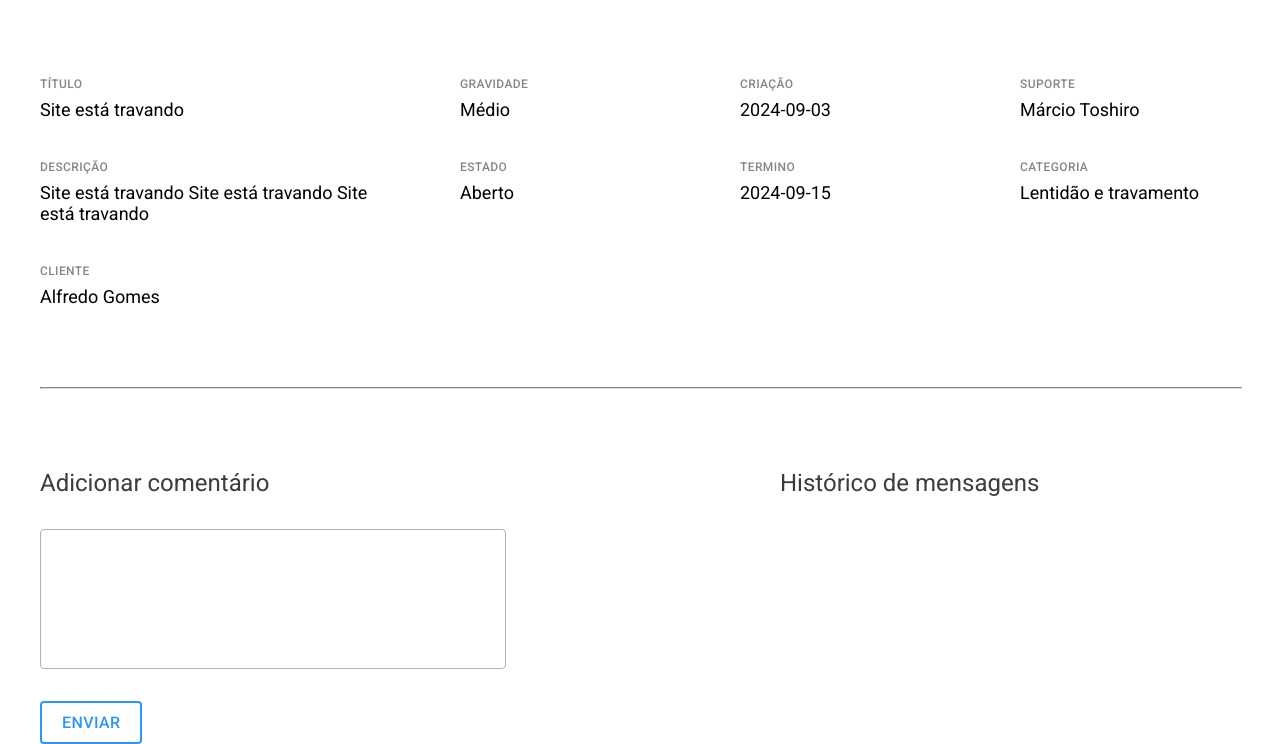
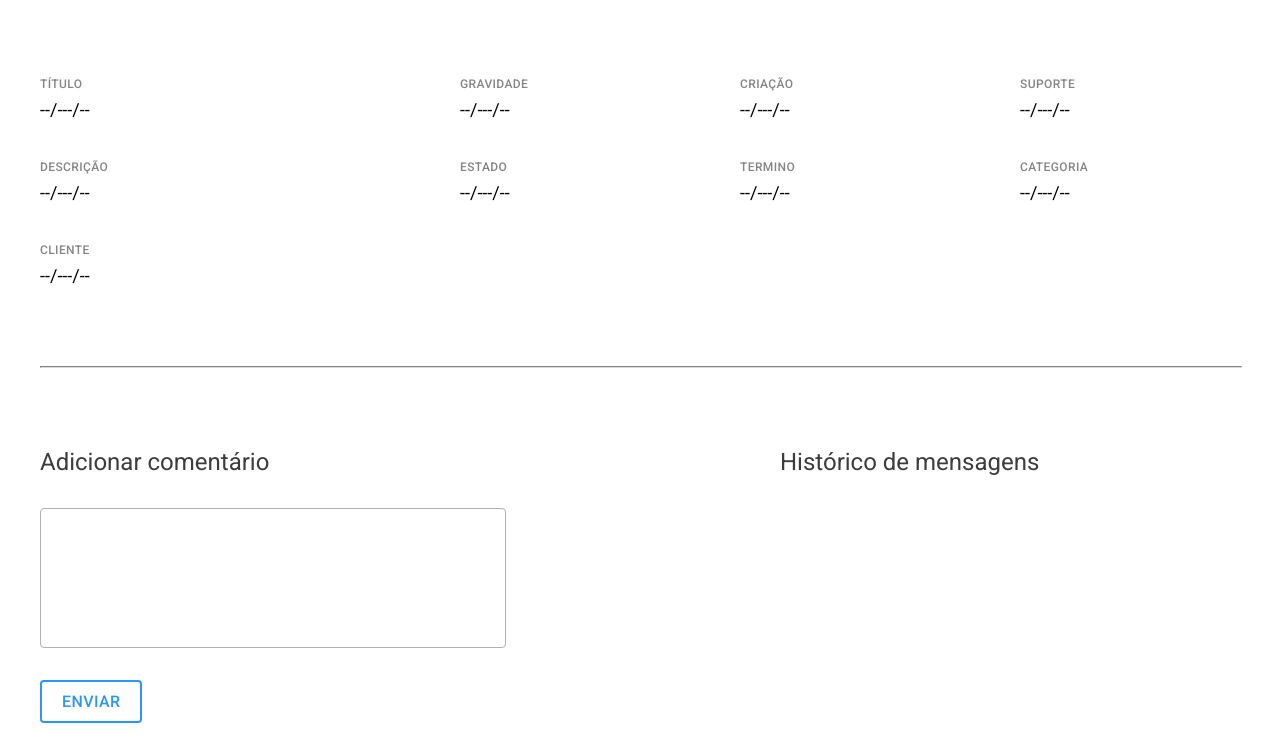
Before and after one commit to silashiuga/Sistema-Help-Desk, a plain HTML site: page src/pages/clientTicketPanel.html in a window 1280 px wide. Shown: the part 229-973 px from the top of the page. After the commit the page ends 952 px from the top, so only its background shows below. Drawn offline with Linux system fonts and the light colour scheme; no server answers; sample sign-in values are in the browser's storage.

Commit message:
adicionado modificações no painel

```diff
--- a/src/pages/clientTicketPanel.html
+++ b/src/pages/clientTicketPanel.html
@@ -28,7 +28,7 @@
     <section class="container">
       <section class="container-title">
         <div>
-          <h1 class="title-page">Chamado 01</h1>
+          <h1 class="title-page">Chamado --</h1>
         </div>
         <div class="container-btn-close">
           <button class="btn-close">FECHAR CHAMADO</button>
@@ -38,49 +38,49 @@
       <section class="container-info">
         <div class="container-title-ticket">
           <p class="title">TÍTULO</p>
-          <p class="title-ticket info">Site está travando</p>
+          <p class="title-ticket info">--/---/--</p>
         </div>
 
         <div class="container-severity">
           <p class="title">GRAVIDADE</p>
-          <p class="severity-ticket info">Médio</p>
+          <p class="severity-ticket info">--/---/--</p>
         </div>
 
         <div class="container-date-created">
           <p class="title">CRIAÇÃO</p>
-          <p class="date-created-ticket info">2024-09-03</p>
+          <p class="date-created-ticket info">--/---/--</p>
         </div>
 
         <div class="container-support">
           <p class="title">SUPORTE</p>
-          <p class="support-ticket info">Márcio Toshiro</p>
+          <p class="support-ticket info">--/---/--</p>
         </div>
 
         <div class="container-description">
           <p class="title">DESCRIÇÃO</p>
-          <p class="description-ticket info">Site está travando Site está travando Site está travando </p>
+          <p class="description-ticket info">--/---/--</p>
         </div>
 
 
         <div class="container-situation">
           <p class="title">ESTADO</p>
-          <p class="situation-ticket info">Aberto</p>
+          <p class="situation-ticket info">--/---/--</p>
         </div>
 
         <div class="container-date-closed">
           <p class="title">TERMINO</p>
-          <p class="date-closed-ticket info">2024-09-15</p>
+          <p class="date-closed-ticket info">--/---/--</p>
         </div>
 
 
         <div class="container-category">
           <p class="title">CATEGORIA</p>
-          <p class="category-ticket info">Lentidão e travamento</p>
+          <p class="category-ticket info">--/---/--</p>
         </div>
 
         <div class="container-client">
           <p class="title">CLIENTE</p>
-          <p class="cliente-ticket info">Alfredo Gomes</p>
+          <p class="cliente-ticket info">--/---/--</p>
         </div>
 
       </section>
```
